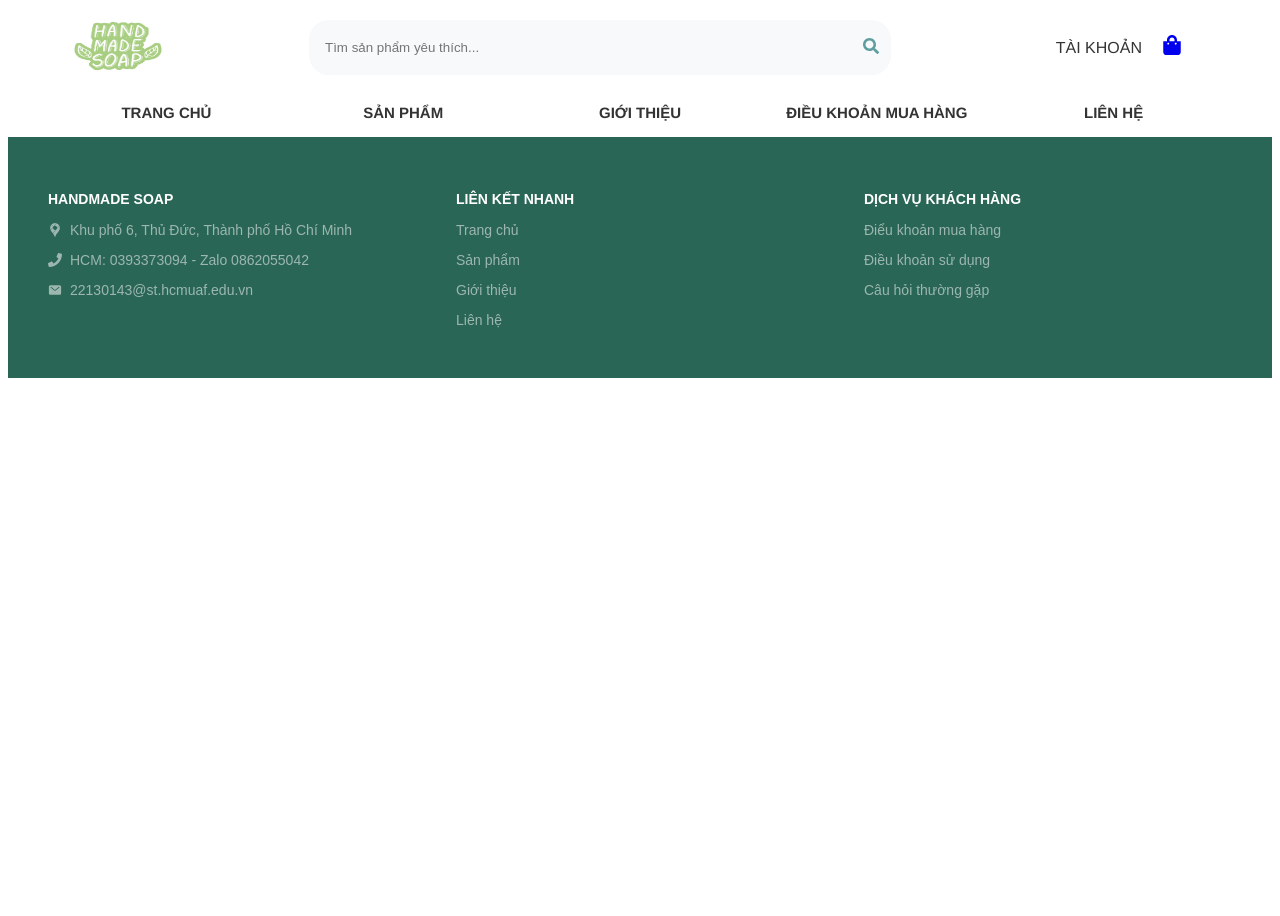
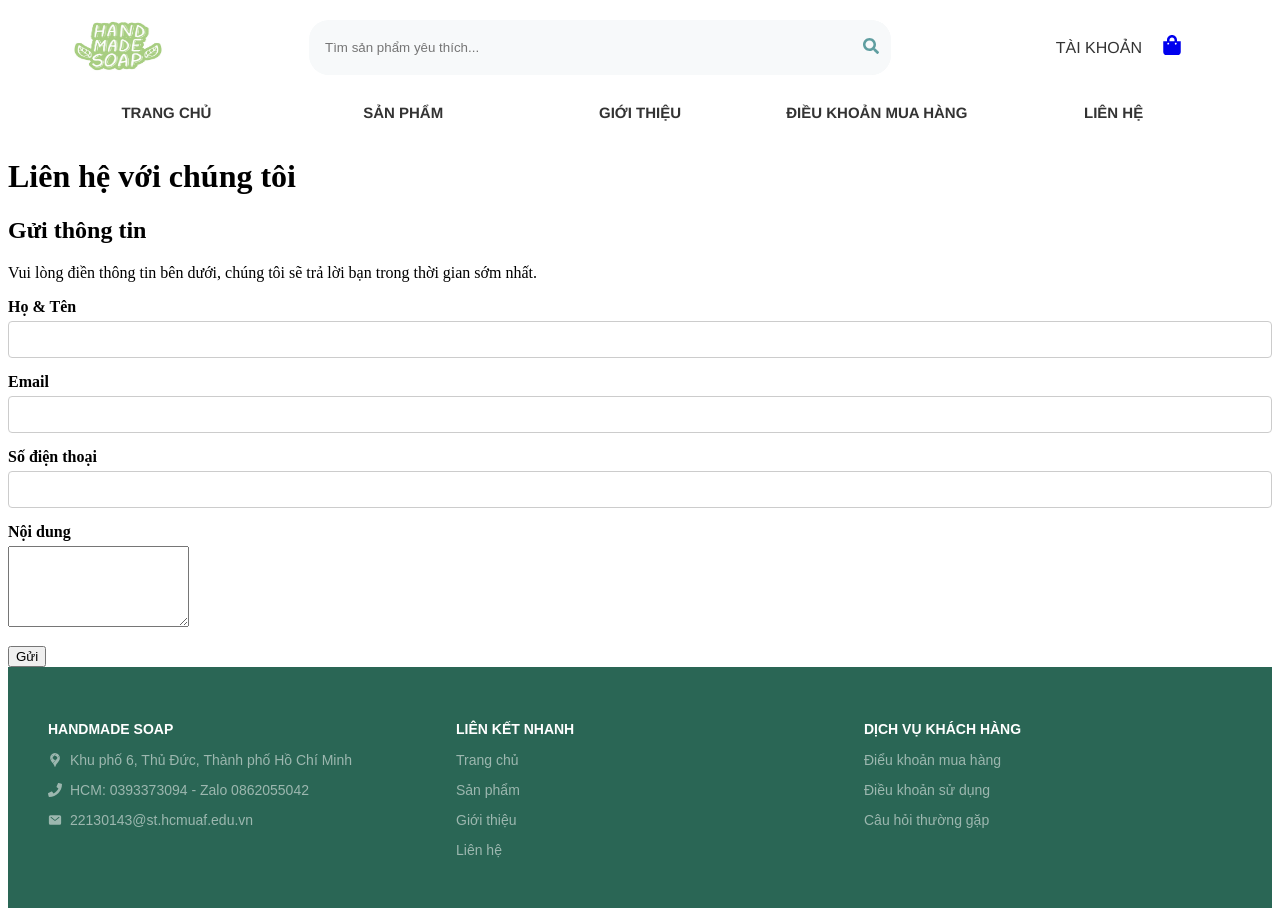
Before and after one commit to thomaspham252/web_fontend, a React (Create React App) app in the folder soap_website/: page /lien-he in a window 1280 px wide. Before the commit the page ends 800 px from the top, so only its background shows below. Built offline with nearby package versions, Linux system fonts and the light colour scheme.

Commit message:
tạo và demo giao diện Liên hệ

```diff
--- a/soap_website/src/App.jsx
+++ b/soap_website/src/App.jsx
@@ -9,7 +9,7 @@ import About from "./pages/About";
 import Login from "./pages/Login";
 import Register from "./pages/Register";
 import User from "./pages/User";
-
+import ContactPage from "./pages/ContactPage";
 function App() {
     return (
         <BrowserRouter>
@@ -25,12 +25,13 @@ function App() {
                 <Route path="/terms-and-conditions" element={<TermsAndConditions />} />
                 <Route path="/about" element={<About />} />
 
+                <Route path="/lien-he" element={<ContactPage />} />
                 <Route path="/login" element={<Login />} />
                 <Route path="/register" element={<Register />} />
                 <Route path="/user" element={<User />} />
 
+
             </Routes>
-
             <Footer />
         </BrowserRouter>
     );
--- /dev/null
+++ b/soap_website/src/components/form/ContactForm.jsx
@@ -0,0 +1,72 @@
+import React, { useState } from "react";
+
+const ContactForm = () => {
+    const [form, setForm] = useState({
+        name: "",
+        email: "",
+        phone: "",
+        message: "",
+    });
+
+    const handleChange = (e) => {
+        setForm({ ...form, [e.target.name]: e.target.value });
+    };
+
+    const handleSubmit = (e) => {
+        e.preventDefault();
+        console.log("Form gửi đi:", form);
+        alert("Cảm ơn bạn! Chúng tôi sẽ liên hệ sớm.");
+        setForm({ name: "", email: "", phone: "", message: "" });
+    };
+
+    return (
+        <form className="contact-form" onSubmit={handleSubmit}>
+            <div className="form-group">
+                <label>Họ & Tên</label>
+                <input
+                    type="text"
+                    name="name"
+                    value={form.name}
+                    onChange={handleChange}
+                    required
+                />
+            </div>
+
+            <div className="form-group">
+                <label>Email</label>
+                <input
+                    type="email"
+                    name="email"
+                    value={form.email}
+                    onChange={handleChange}
+                    required
+                />
+            </div>
+
+            <div className="form-group">
+                <label>Số điện thoại</label>
+                <input
+                    type="tel"
+                    name="phone"
+                    value={form.phone}
+                    onChange={handleChange}
+                />
+            </div>
+
+            <div className="form-group">
+                <label>Nội dung</label>
+                <textarea
+                    name="message"
+                    value={form.message}
+                    onChange={handleChange}
+                    rows="5"
+                    required
+                ></textarea>
+            </div>
+
+            <button type="submit">Gửi</button>
+        </form>
+    );
+};
+
+export default ContactForm;
--- /dev/null
+++ b/soap_website/src/pages/ContactPage.jsx
@@ -0,0 +1,28 @@
+import React from "react";
+import ContactForm from "../components/form/ContactForm";
+
+const ContactPage = () => {
+    return (
+        <div className="contact-page">
+            {/* Tiêu đề trang */}
+            <h1>Liên hệ với chúng tôi</h1>
+
+            {/* Grid hai cột */}
+            <div className="contact-container">
+
+                {/* Cột form liên hệ */}
+                <div className="contact-left">
+                    <h2>Gửi thông tin</h2>
+                    <p>
+                        Vui lòng điền thông tin bên dưới, chúng tôi sẽ trả lời bạn trong thời gian sớm nhất.
+                    </p>
+                    <ContactForm />
+                </div>
+
+                {/* Cột thông tin & bản đồ */}
+            </div>
+        </div>
+    );
+};
+
+export default ContactPage;
```
